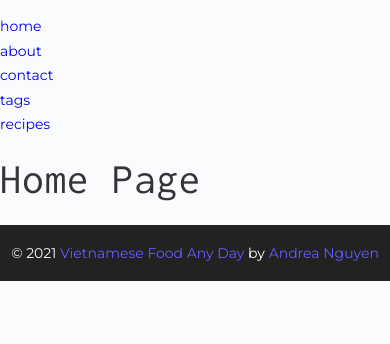
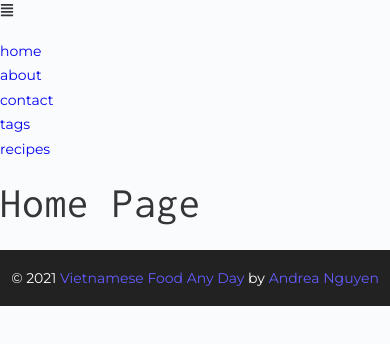
Before and after one commit to kevinhtran/vietnameseRecipes, a Gatsby site: page / in a window 390 px wide. Built offline with nearby package versions, Linux system fonts and the light colour scheme; Gatsby itself is replaced by a stand-in of ours.

Commit message:
installed react-icons and added hamburger menu icon to navbar

```diff
--- a/src/components/Navbar.js
+++ b/src/components/Navbar.js
@@ -1,9 +1,11 @@
 import React from 'react';
 import { Link } from 'gatsby';
+import { FaAlignJustify } from '@react-icons/all-files/fa/FaAlignJustify';
 
 const Navbar = () => {
   return (
     <nav>
+      <FaAlignJustify />
       <ul>
         <li>
           <Link to="/">home</Link>
```
Also changed, not shown: 1 other file.
